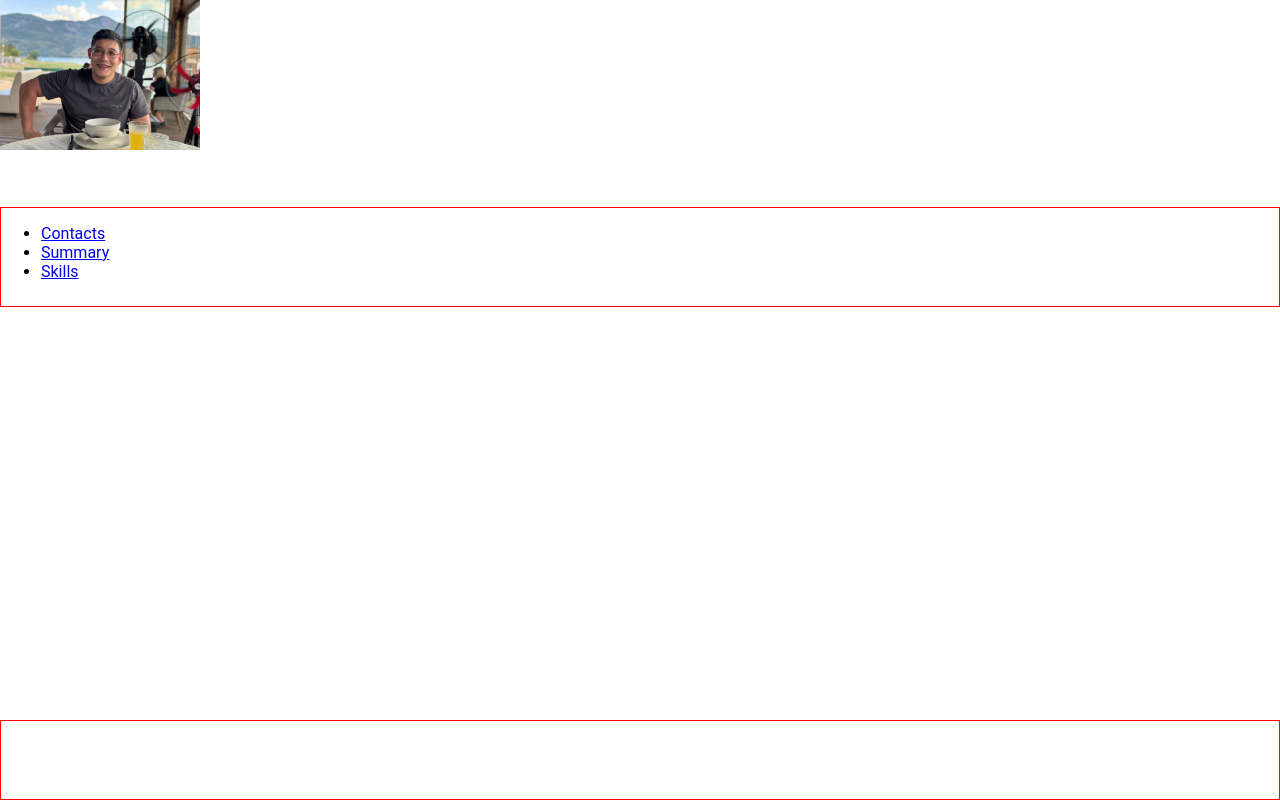
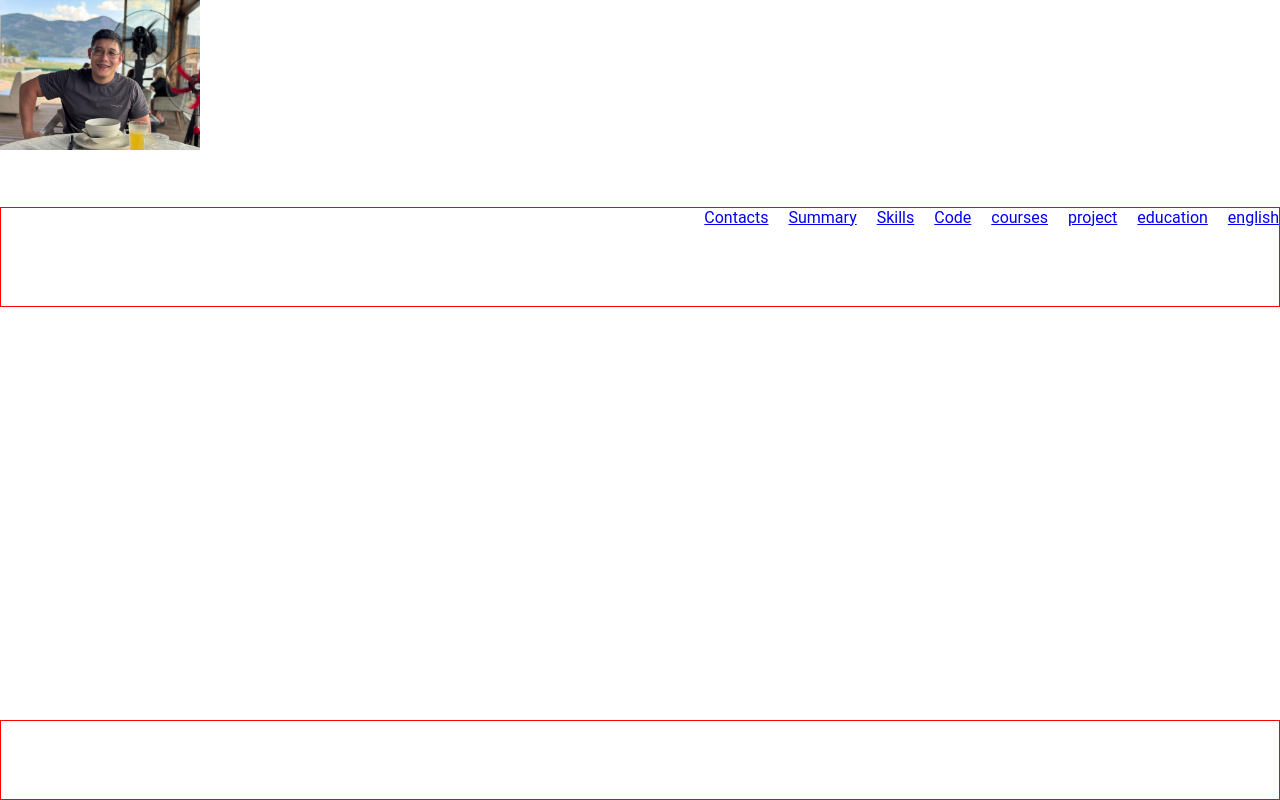
Before and after one commit to nikitakim321123/rsschool-cv, a plain HTML site: page index.html in a window 1280 px wide. Drawn offline with Linux system fonts and the light colour scheme; a web font is replaced by a local one.

Commit message:
fix: change menu

```diff
--- a/index.html
+++ b/index.html
@@ -22,6 +22,11 @@
     <li class="nav-item"><a href="#contacts" class="nav-link">Contacts</a></li>
     <li class="nav-item"><a href="#summary" class="nav-link">Summary</a></li>
     <li class="nav-item"><a href="#skills" class="nav-link">Skills</a></li>
+    <li class="nav-item"><a href="#Code" class="nav-link">Code</a></li>
+    <li class="nav-item"><a href="#courses" class="courses">courses</a></li>
+    <li class="nav-item"><a href="#project" class="nav-link">project</a></li>
+    <li class="nav-item"><a href="#education" class="nav-link">education</a></li>
+    <li class="nav-item"><a href="#english " class="nav-link">english </a></li>
   </ul>
         </nav>
 
--- a/style.css
+++ b/style.css
@@ -43,3 +43,14 @@ body {
   max-width: 1440px;
   margin: 0 auto;
 }
+
+
+.nav-list {
+  display: flex;
+  justify-content: flex-end;
+  align-items: center;
+  gap: 20px;              /* расстояние между пунктами */
+  list-style: none;       /* убрать точки */
+  padding: 0;
+  margin: 0;
+}
```
